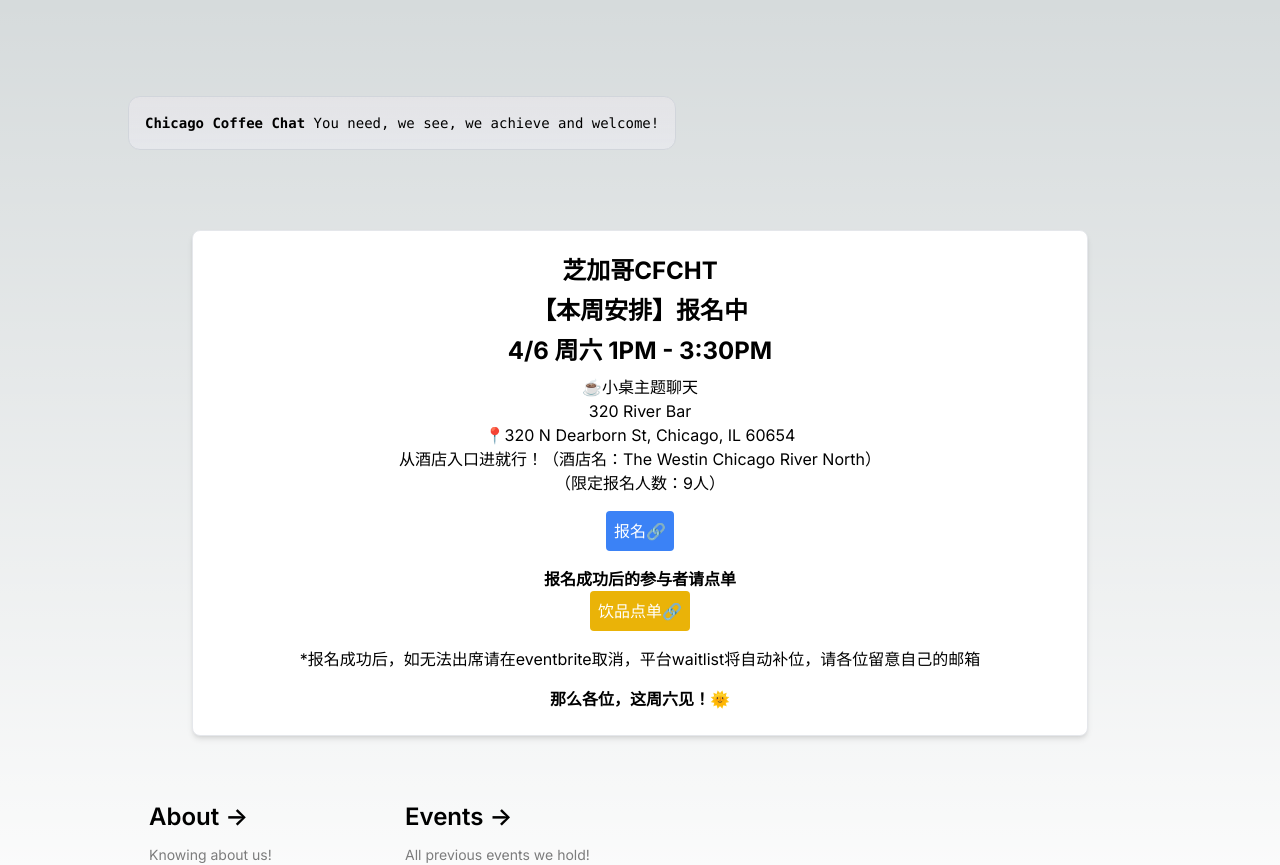
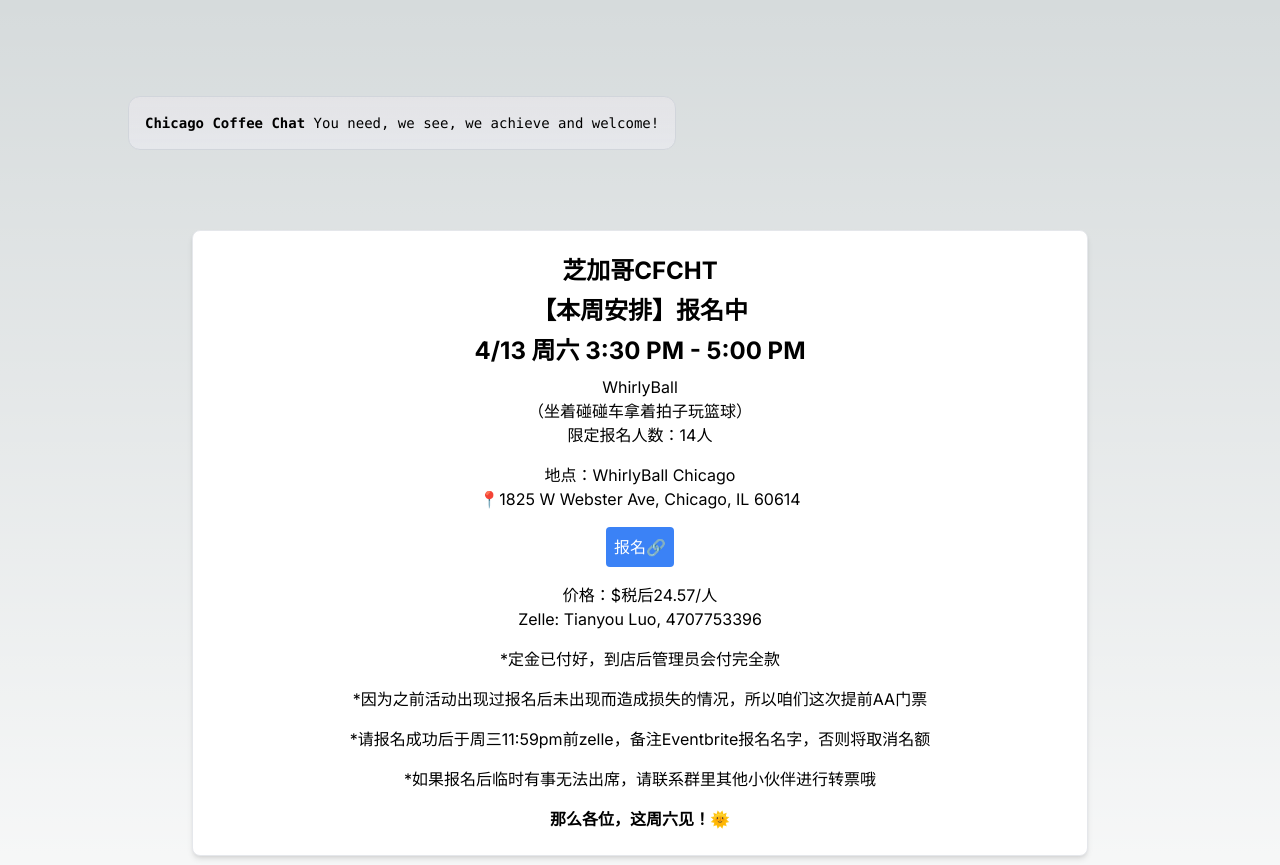
Before and after one commit to Brack-Wang/nextjs, a Next.js app: page / in a window 1280 px wide. Shown: the top 865 px of the page. Built offline with nearby package versions, Linux system fonts and the light colour scheme.

Commit message:
Update page.tsx

```diff
--- a/app/page.tsx
+++ b/app/page.tsx
@@ -21,14 +21,18 @@ export default function Home() {
 {/*   #################################################################################################################### */}
       {/* TODO: Change the content for weekly events' information below */}
       {/* Event Details Replacement Start */}
-     <h2 className="text-2xl font-bold mb-2">【本周安排】报名中</h2>
-    <h2 className="text-2xl font-bold mb-2">4/6 周六 1PM - 3:30PM</h2>
-    <p className="mb-4">☕️小桌主题聊天<br />320 River Bar<br />📍320 N Dearborn St, Chicago, IL 60654<br />从酒店入口进就行！（酒店名：The Westin Chicago River North）<br />（限定报名人数：9人）</p>
-    <a href="https://www.eventbrite.co.nz/e/cfcht46-100pm-4pm-tickets-873105059737" target="_blank" className="inline-block bg-blue-500 text-white p-2 rounded hover:bg-blue-700 transition duration-300 ease-in-out">报名🔗</a>
-    <h2 className="font-bold mt-4">报名成功后的参与者请点单</h2>
-    <a href="https://forms.gle/yDv2TzxYwsDQjpHAA" target="_blank" className="inline-block bg-yellow-500 text-white p-2 rounded hover:bg-blue-700 transition duration-300 ease-in-out">饮品点单🔗</a>
-    <p className="mt-4">*报名成功后，如无法出席请在eventbrite取消，平台waitlist将自动补位，请各位留意自己的邮箱</p>
-    <p className="mt-4 font-bold">那么各位，这周六见！🌞</p>
+      <h2 className="text-2xl font-bold mb-2">【本周安排】报名中</h2>
+      <h2 className="text-2xl font-bold mb-2">4/13 周六 3:30 PM - 5:00 PM</h2>
+      <p className="mb-4">WhirlyBall<br />（坐着碰碰车拿着拍子玩篮球）<br />限定报名人数：14人</p>
+      <p className="mb-4">地点：WhirlyBall Chicago<br />📍1825 W Webster Ave, Chicago, IL 60614</p>
+      <a href="https://www.eventbrite.com/e/cfcht413-330pm-500pm-whirlyball-chicago-tickets-880615002177" target="_blank" className="inline-block bg-blue-500 text-white p-2 rounded hover:bg-blue-700 transition duration-300 ease-in-out">报名🔗</a>
+      <p className="mt-4">价格：$税后24.57/人<br />Zelle: Tianyou Luo, 4707753396</p>
+      <p className="mt-4">*定金已付好，到店后管理员会付完全款</p>
+      <p className="mt-4">*因为之前活动出现过报名后未出现而造成损失的情况，所以咱们这次提前AA门票</p>
+      <p className="mt-4">*请报名成功后于周三11:59pm前zelle，备注Eventbrite报名名字，否则将取消名额</p>
+      <p className="mt-4">*如果报名后临时有事无法出席，请联系群里其他小伙伴进行转票哦</p>
+      <p className="mt-4 font-bold">那么各位，这周六见！🌞</p>
+
 
 
 {/*   #################################################################################################################### */}
```
